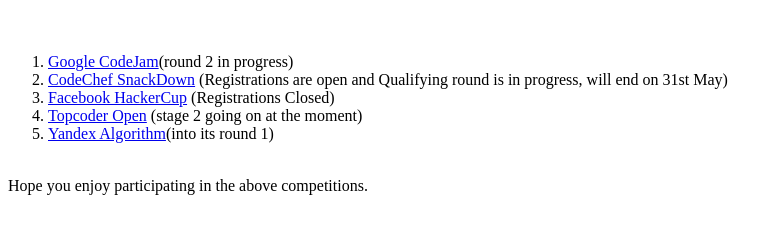
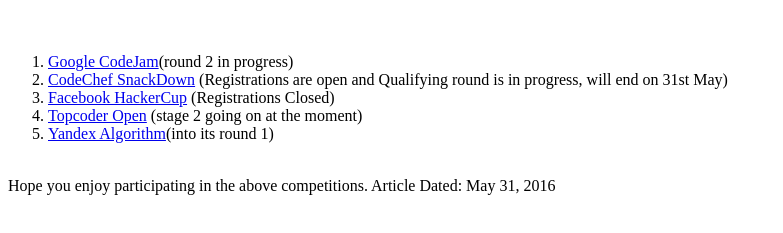
Before and after one commit to bhallapoorva/ProgrammingCompetitions, a plain HTML site: page index.html in a window 1280 px wide. Shown: the part 61-294 px from the top of the page, without its empty margins (0-783 px from the left). Drawn offline with Linux system fonts and the light colour scheme.

Commit message:
Date Added

```diff
--- a/index.html
+++ b/index.html
@@ -12,7 +12,9 @@
   <li><a href ="https://contest.yandex.com/algorithm2016/">Yandex Algorithm</a>(into its round 1)</li>
 </ol>
 <br>
-Hope you enjoy participating in the above competitions.</p>
+Hope you enjoy participating in the above competitions.
+
+Article Dated: May 31, 2016</p>
 
 </body>
 </html>
```
